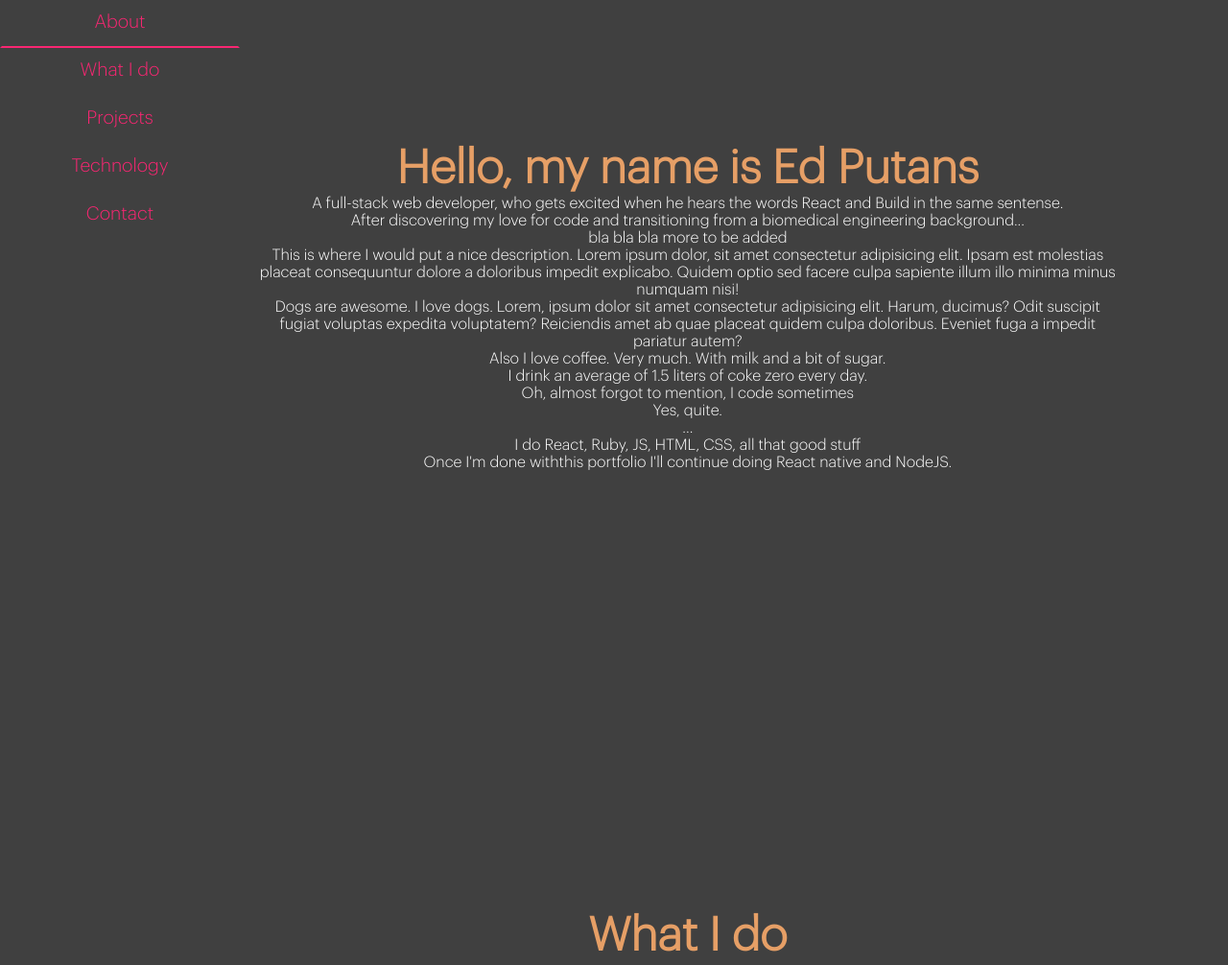
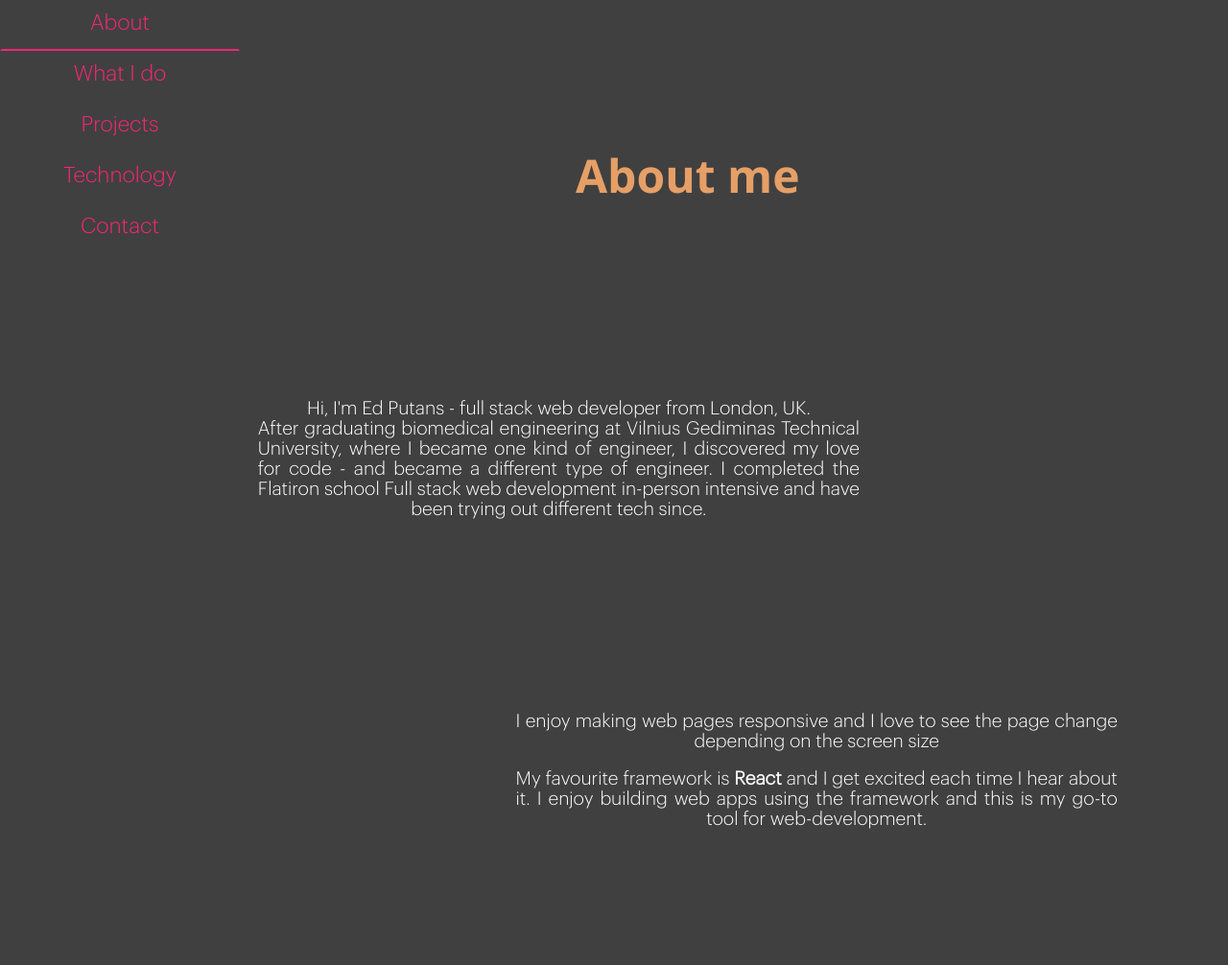
Before and after one commit to EdPutans/ed-putans-first-portfolio-old-, a plain HTML site: page index.html in a window 1280 px wide. Shown: the top 1006 px of the page at 96% size. Drawn offline with Linux system fonts and the light colour scheme.

Commit message:
started description, added its fonts, divs

```diff
--- a/index.css
+++ b/index.css
@@ -3,6 +3,7 @@
     src: url(./font/Graphik-Light.ttf);
     font-family: graphik;
 }
+
 
 html{
     scroll-behavior: smooth;
@@ -17,15 +18,44 @@ body{
 }
 
 h2,h3 {
+    display: block;
     padding-top: 100px;
-   color: #E69F66;
-   font-style: normal;
-   font-size: 3em;
+    color: #E69F66;
+    font-family: Ubuntu, 'Segoe UI', Roboto, Cantarell, 'Open Sans', 'Helvetica Neue', sans-serif;
+    font-style: normal;
+    font-size: 3em;
 }
 
 p{
+    font-size: 1.2em;
    color:lightgray;
    font-style: normal;
+}
+
+/* ------ About ------- */
+
+
+.about-me {
+    display: block;
+    float:right;
+    width:100%;
+    text-align: justify;
+    -moz-text-align-last: center;
+    text-align-last: center;
+}
+
+.about-right{
+    width: 70%;
+    display: block;
+    float: right;
+}
+
+
+.about-left{
+    display: block;
+    width: 70%;
+    margin: 200px 0 200px;
+    float: left;
 }
 
 
@@ -40,8 +70,9 @@ p{
     align-items: center;
 
 }
+
 .topbar-container a {
-    font-size: 1.2em;
+    font-size: 1.4em;
     display: block;
     padding: 10px 5% 15px 5%;
     transition: 0.3s all;
@@ -68,8 +99,6 @@ p{
 .section {
     min-height: 100vh;
 }
-
-
 
 .project-container{
     padding: 150px 0 10px 0;
@@ -205,7 +234,9 @@ p{
         padding: 50px 5% 50px 5%;
     }
     .topbar-container{
-        width: 30%;
+        float:right;
+        display: block;
+        width: 20%;
         max-width: 250px;
     }
 }
@@ -249,6 +280,13 @@ p{
         padding-top: 3%;
     }
 
+    .about-right, .about-left{
+    float: left;
+    width: 90%;
+    margin: 100px 5% 100px 5%;
+    }
+
+
 }
 
 .main{
--- a/index.html
+++ b/index.html
@@ -38,10 +38,34 @@
         </div> -->
         <div class="embedded-picture">
             <div class="content">
-                    <h3>Hello, my name is Ed Putans</h3>
-                    <p>A full-stack web developer, who gets excited when he hears the words React and Build in the same sentense.</p>
-                    <p>After discovering my love for code and transitioning from a biomedical engineering background...
-                        <p> bla bla bla more to be added</p>
+                    <h3>About me</h3>
+                    <div class="about-me">
+                        <div class="about-left">
+                            <p>Hi, I'm Ed Putans - full stack web developer from London, UK.</p>
+                            <p>After graduating biomedical engineering at Vilnius Gediminas Technical University, where I became one kind of engineer, I discovered my love for code - and became a different type of engineer. I completed the Flatiron school Full stack web development in-person intensive and have been trying out different tech since.</p>
+                        </div>
+                    </div>
+                    <div class="about-me">
+                        <div class="about-right">
+                            <p>I enjoy making web pages responsive and I love to see the page change depending on the screen size</p><br />
+                            <p>My favourite framework is <b>React</b> and I get excited each time I hear about it. I enjoy building web apps using the framework and this is my go-to tool for web-development.</p>
+                        </div>
+                    </div>
+                    <div class="about-me">
+                            <div class="about-left">
+
+                            </div>
+                        </div>
+                        <div class="about-me">
+                            <div class="about-right">
+
+                            </div>
+                        </div>
+                    <!-- <p>I am currently trying </p>
+                    <p></p>
+                    <p>Let's build something cool together.</p> -->
+                </div>
+<!--
 
                     </p>
                     <p>This is where I would put a nice description. Lorem ipsum dolor, sit amet consectetur adipisicing elit. Ipsam est molestias placeat consequuntur dolore a doloribus impedit explicabo. Quidem optio sed facere culpa sapiente illum illo minima minus numquam nisi!</p>
@@ -52,12 +76,12 @@
                     <p>Yes, quite. </p>
                     <p>...</p>
                     <p>I do React, Ruby, JS, HTML, CSS, all that good stuff</p>
-                    <p>Once I'm done withthis portfolio I'll continue doing React native and NodeJS.</p>
-                </div>
-            </div>
+                    <p>Once I'm done withthis portfolio I'll continue doing React native and NodeJS.</p> -->
+                <!-- </div>
+            </div> -->
             <!-- to be removed ^ -->
 
-<div class="content" name="WHAT I DO">
+    <div class="content" name="WHAT I DO">
                 <a name="what-i-do"></a>
             <h2>What I do</h2>
 
```
Also changed, not shown: font/alba.TTF (added), font/retro.ttf (added).
